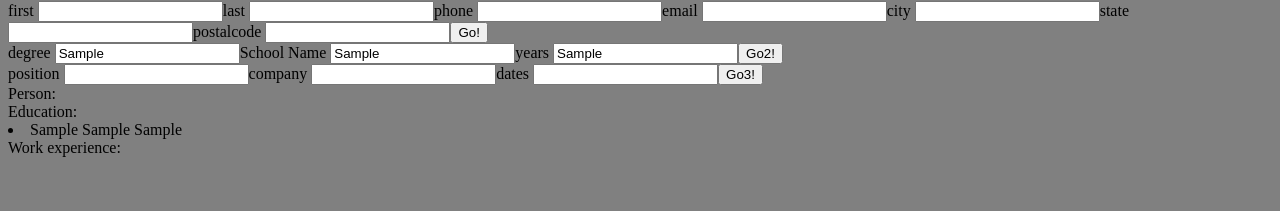
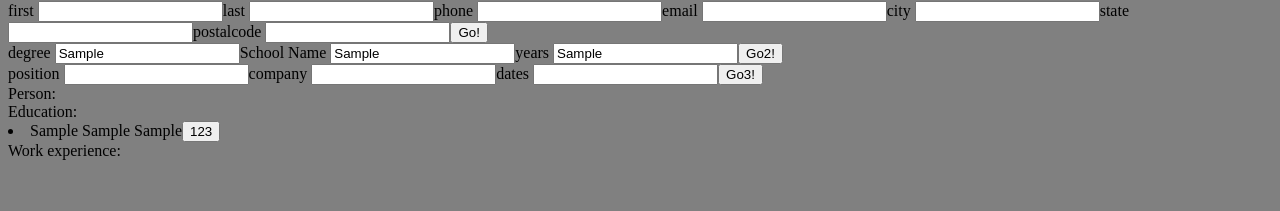
Before and after one commit to uwuzumaki/cv-application, a React (Vite) app: page / in a window 1280 px wide. Both pictures are taken after typing "Sample", "Sample", "Sample" into the empty fields and a click on the button "Go2!". Shown: the part 79-290 px from the top of the page. Built offline with nearby package versions, Linux system fonts and the light colour scheme.

Commit message:
Added delete button

```diff
--- a/package.json
+++ b/package.json
@@ -11,7 +11,8 @@
   },
   "dependencies": {
     "react": "^18.3.1",
-    "react-dom": "^18.3.1"
+    "react-dom": "^18.3.1",
+    "uuid": "^10.0.0"
   },
   "devDependencies": {
     "@types/react": "^18.3.3",
--- a/src/Components/App.jsx
+++ b/src/Components/App.jsx
@@ -1,8 +1,10 @@
 import { useState } from "react";
+import { v4 as uuidv4 } from "uuid";
 import "../Styles/App.css";
 import Education from "./Education";
 import Person from "./Person";
 import Work from "./Work";
+// import { deleteCard } from "./HelperFunc";
 
 const App = () => {
   const [person, setPerson] = useState({});
@@ -33,6 +35,7 @@ const App = () => {
   const handleSubmit = (e) => {
     e.preventDefault();
     const newSchool = {
+      id: uuidv4(),
       degree,
       schoolName,
       years,
@@ -61,12 +64,28 @@ const App = () => {
   const handleSubmit2 = (e) => {
     e.preventDefault();
     const newJob = {
+      id: uuidv4(),
       position,
       company,
       dates,
     };
     setJobs((prevJobs) => [...prevJobs, newJob]);
     console.log(jobs);
+  };
+
+  const deleteC = (e) => {
+    console.log(e.target.parentNode.id);
+    const card = e.target.parentNode.dataset.section;
+    if (card == "school") {
+      setSchools((prevData) =>
+        prevData.filter((data) => data.id != e.target.parentNode.id)
+      );
+    }
+    if (card == "work") {
+      setJobs((prevData) =>
+        prevData.filter((data) => data.id != e.target.parentNode.id)
+      );
+    }
   };
 
   return (
@@ -97,20 +116,26 @@ const App = () => {
           Person: {person.first} {person.last} {person.phone} {person.email}{" "}
           {person.city} {person.state} {person.postalcode}
         </div>
-        <div>
+        <div id="schoolList">
           Education:{" "}
-          {schools.map((school, index) => (
-            <li key={index}>
-              {school.degree} {school.schoolName} {school.years}
-            </li>
+          {schools.map((school) => (
+            <>
+              <li key={school.id} id={school.id} data-section="school">
+                {school.degree} {school.schoolName} {school.years}
+                <button onClick={deleteC}>123</button>
+              </li>
+            </>
           ))}
         </div>
-        <div>
+        <div id="workList">
           Work experience:{" "}
-          {jobs.map((job, index) => (
-            <li key={index}>
-              {job.position} {job.company} {job.dates}
-            </li>
+          {jobs.map((job) => (
+            <>
+              <li key={job.id} id={job.id} data-section="work">
+                {job.position} {job.company} {job.dates}
+                <button onClick={deleteC}>456</button>
+              </li>
+            </>
           ))}
         </div>
       </div>
--- a/src/Components/Education.jsx
+++ b/src/Components/Education.jsx
@@ -1,6 +1,6 @@
 /* eslint-disable react/prop-types */
 import "../Styles/Education.css";
-import { Input } from "./Helper";
+import { Input } from "./HelperComp";
 
 const Education = ({
   degree,
--- /dev/null
+++ b/src/Components/HelperFunc.jsx
@@ -0,0 +1,6 @@
+/* eslint-disable react/prop-types */
+function deleteCard(e) {
+  console.log(e.target.parentNode.dataset.key);
+}
+
+export { deleteCard };
--- a/src/Components/Person.jsx
+++ b/src/Components/Person.jsx
@@ -1,6 +1,6 @@
 /* eslint-disable react/prop-types */
 import "../Styles/Person.css";
-import { Input } from "./Helper";
+import { Input } from "./HelperComp";
 
 const Person = ({ person, handleChange }) => {
   const handleSubmit = (e) => {
--- a/src/Components/Work.jsx
+++ b/src/Components/Work.jsx
@@ -1,6 +1,6 @@
 /* eslint-disable react/prop-types */
 import "../Styles/Work.css";
-import { Input } from "./Helper";
+import { Input } from "./HelperComp";
 
 const Work = ({
   position,
```
Also changed, not shown: src/Components/HelperComp.jsx (renamed from src/Components/Helper.jsx), 1 other file (tests, documents, lock files or other folders).
